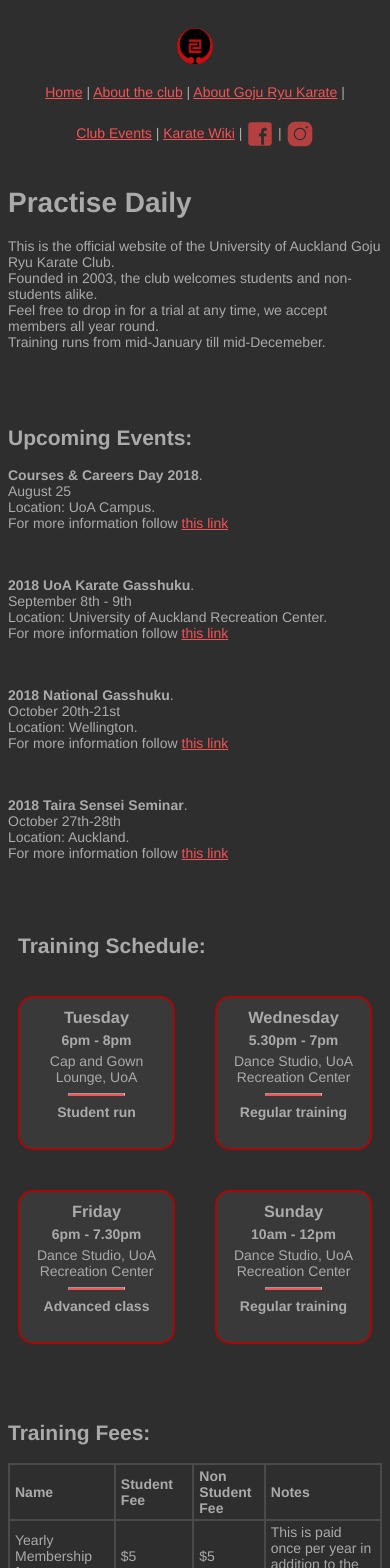
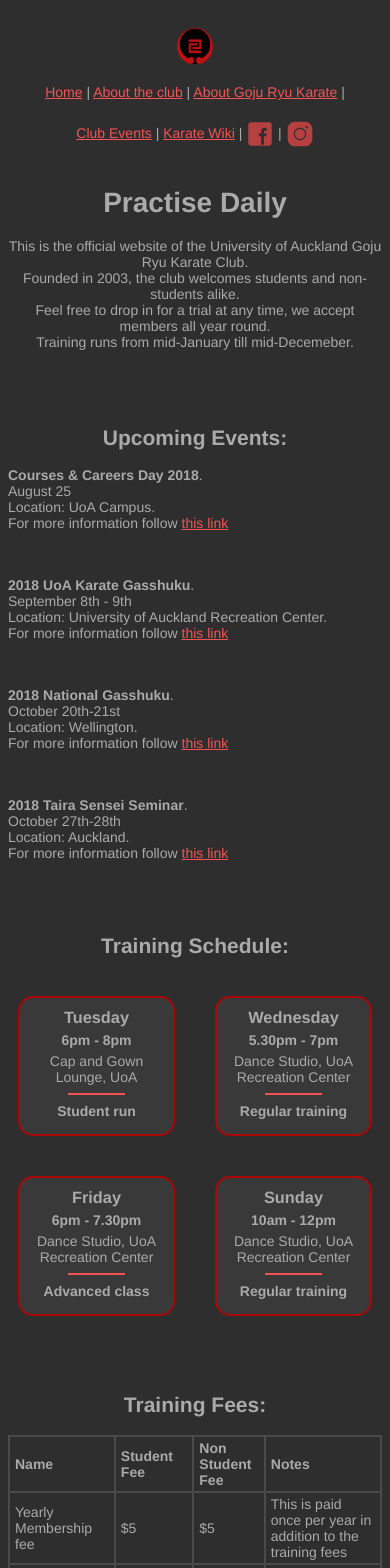
Before and after one commit to matt-auckland/uoa-karate, a Vue app: page /#/ in a window 390 px wide. Shown: the top 1568 px of the page. Built offline with nearby package versions, Linux system fonts and the light colour scheme.

Commit message:
fixed homepage styles. fixed schedule 'hr' element styles

```diff
--- a/src/App.vue
+++ b/src/App.vue
@@ -39,6 +39,12 @@
   color: var(--base-font-color);
 }
 
+@media (max-width: 699px) {
+  h1,h2,h3,h4, p {
+    text-align: center;
+  }
+}
+
 @media (max-width: 500px) {
   #app, body {
     font-size: 14px;
--- a/src/components/TrainingSchedule.vue
+++ b/src/components/TrainingSchedule.vue
@@ -56,8 +56,8 @@
 }
 
 hr {
+  border: none;
   margin: 8px 30%;
-  color: none;
   border-bottom: 2px solid var(--persian-red-light);
 }
 
@@ -77,7 +77,7 @@
   margin: 20px;
   border: 2px solid var(--persian-red-darker);
   flex: 122px 1 1;
-  height: 130px;
+  /* height: 130px; */
   max-width: 180px;
   padding: 10px 5px;
   text-align: center;
@@ -94,9 +94,10 @@
   transform: rotate(0deg);
 }
 
-@media (max-width: 709px) {
+@media (max-width: 699px) {
   .day, .day:nth-child(odd) {
     transform: rotate(0deg);
+    transition: none;
     max-width: unset;
   }
 }
```
